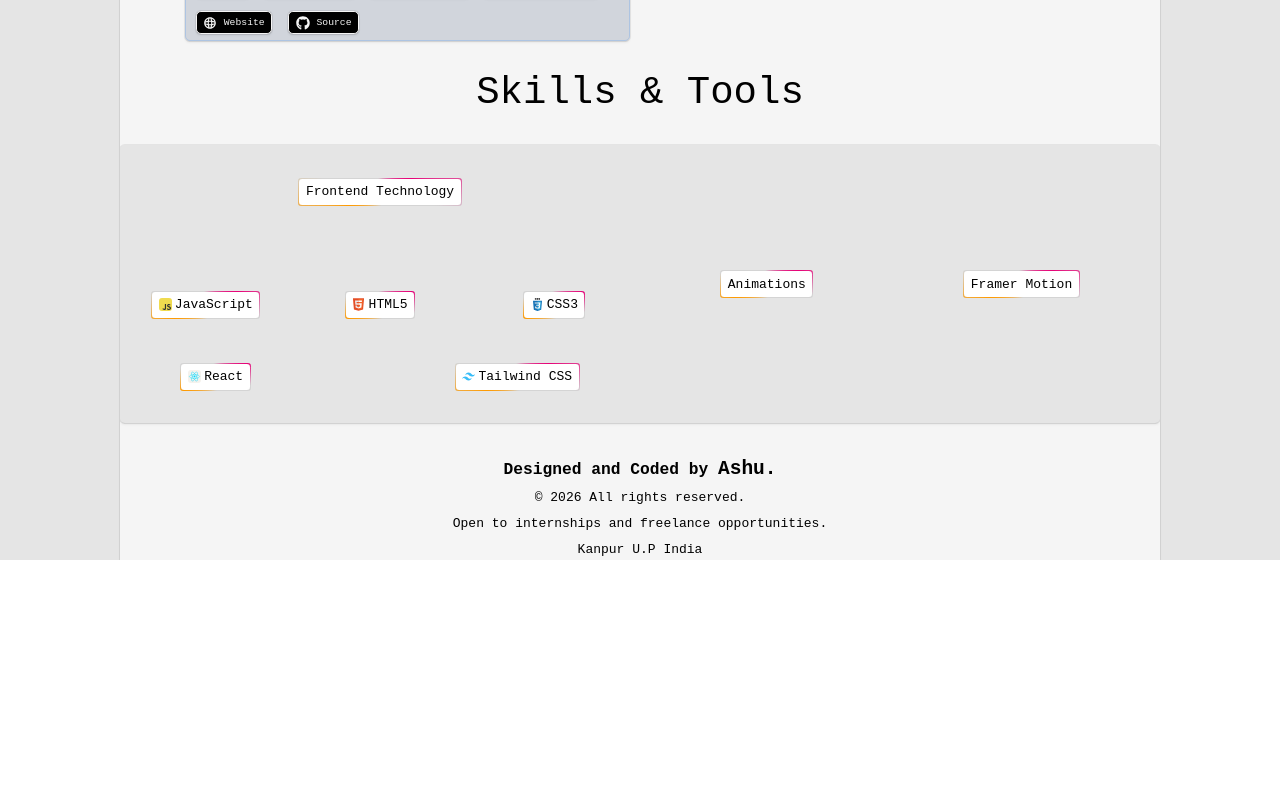
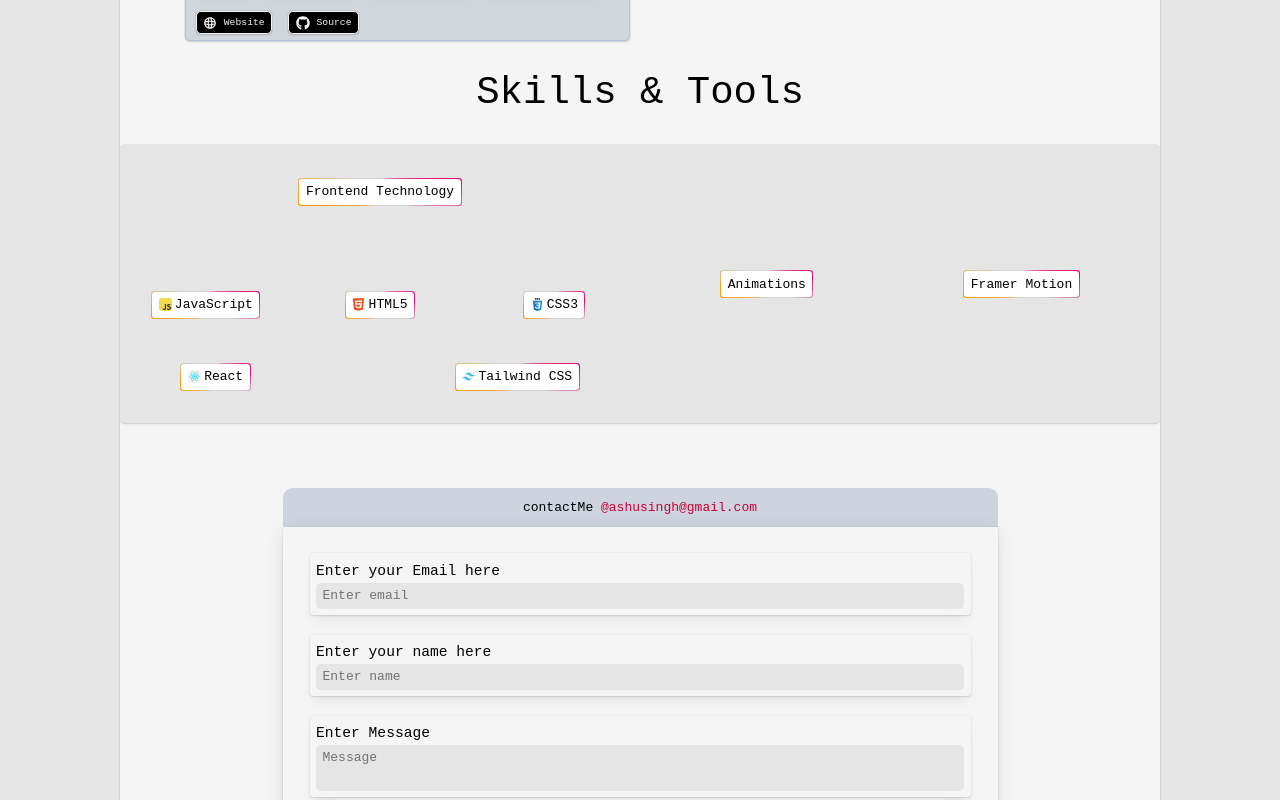
Before and after one commit to Evolver-3/ashusingh-portfolio, a React (Vite) app: page / in a window 1280 px wide. Shown: the part 2040-2840 px from the top of the page. Before the commit the page ends 2600 px from the top, so only its background shows below. Built offline with nearby package versions, Linux system fonts and the light colour scheme.

Commit message:
refactor: update Contact component import path and enhance CSS variables for improved theming

```diff
--- a/src/App.jsx
+++ b/src/App.jsx
@@ -8,7 +8,7 @@ import {motion} from 'motion/react'
 import Skills from './Components/Skills'
 import Footer from './Components/Footer'
 import Hero from './Components/Hero'
-import Contact from './Components/Contact'
+import Contact from './Components/EmailService/Contact'
 import Education from './Components/Education'
 
 
@@ -45,7 +45,7 @@ const App = () => {
         <Projects dark={dark}/>
         <Skills dark={dark} />
 
-        {/* <Contact/> */}
+        <Contact/>
 
         <Footer/>
 
--- a/src/index.css
+++ b/src/index.css
@@ -27,7 +27,13 @@ body,html{
   --bdr:oklch(81.294% 0.04946 255.177);
   --smallcard:oklch(92.2% 0 0);
   --fullColor:oklch(51.1% 0.096 186.391);
-
+   --shadowBack:0.3px 0.3px 5px rgba(0,0,0,0.2),-3px -4px 10px rgba(255,255,255,0.7);
+  --hoverShadow:inset 0.5px 0.5px 5px rgba(0,0,0,0.2),-3px -4px 10px rgba(255,255,255,0.7);
+  --borderlight:var(--color-neutral-100);
+  --inputcolor:var(--color-neutral-200);
+  --grad-from:var(--color-neutral-300);
+  --grad-via:var(--color-gray-200);
+  --grad-to:var(--color-neutral-300);
 
 
 
@@ -43,6 +49,13 @@ html.dark{
   --bdr:oklch(70.9% 0.01 56.259);
   --smallcard:oklch(20.8% 0.042 265.755);
   --fullColor:oklch(65.6% 0.241 354.308);
+  --shadowBack:0.3px 0.3px 5px rgba(206, 44, 44, 0.2),-3px -4px 10px rgba(137, 18, 18, 0.7);
+  --hoverShadow:inset 0.5px 0.5px 5px rgba(0,0,0,0.2),-3px -4px 10px rgba(244, 24, 24, 0.7);
+   --borderlight:var(--color-neutral-800);
+   --inputcolor:var(--color-neutral-500);
+   --grad-from:rgb(59, 130, 246);
+  --grad-via:#6ab1c0;
+  --grad-to:var(--color-neutral-700);
 }
 
 @theme inline {
@@ -67,6 +80,26 @@ html.dark{
  1px 1px 5px rgba(0, 0, 0, 0.3),
  inset -2px -2px 5px rgba(255, 255, 255, 1),
  inset 2px 2px 4px rgba(0, 0, 0, 0.3);
+  --shadow-shadowBack:var(--shadowBack);
+  --shadow-hoverShadow:var(--hoverShadow);
+
+    --shadow-soft: 0 4px 10px rgba(0, 0, 0, 0.15);
+  --shadow-strong: 0 1px 4px oklch(44.6% 0.043 257.281);
+  --shadow-glow: 0 5px 20px oklch(37.3% 0.034 259.733);
+  --shadow-weird:0px 4px 20px 0px rgba(15,12,12,0.08),0px 8px 12px -4px rgba(15,12,12,0.10),0px 0px 2px 0px rgba(15,12,12,0.10),0px 1px 2px 0px rgba(15,12,12,0.10);
+
+
+  --shadow-finta:0px 8px 12px -4px rgba(15,12,12,0.08),
+  0px 0px 2px 0px rgba(15,12,12,0.10),
+  0px 1px 2px 0px rgba(15,12,12,0.10);
+
+  --color-borderlight:var(--borderlight);
+  --color-inputcolor:var(--inputcolor);
+
+  --color-grad-from:var(--grad-from);
+  --color-grad-via:var(--grad-via);
+  --color-grad-to:via(--grad-to);
+
 
 
 
@@ -76,3 +109,8 @@ html.dark{
 .glass-card{
   @apply bg-white/10 backdrop-blur-md shadow-md
 }
+
+
+.rotate-button{
+  @apply absolute
+}
```
